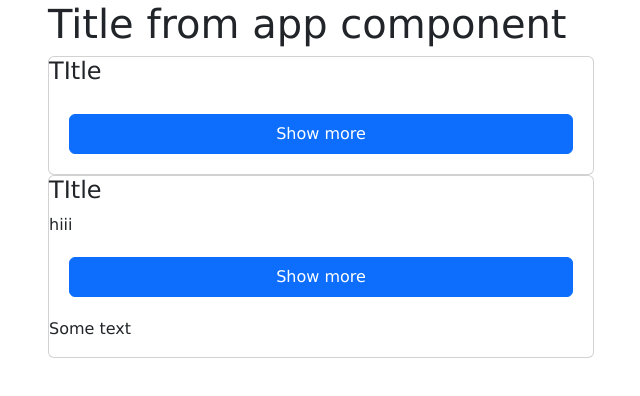
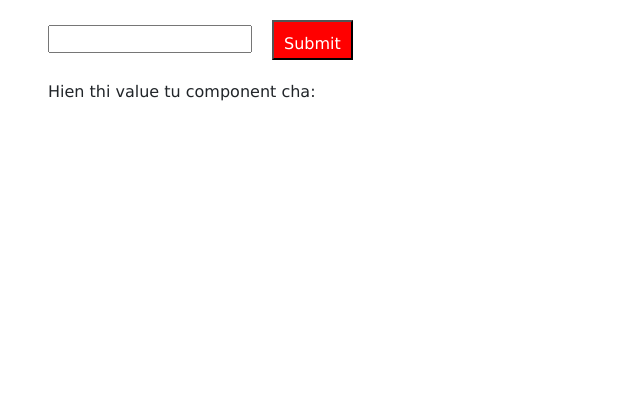
Before and after one commit to trieuquang204/learning-angular, an Angular app: page / in a window 1280 px wide. Shown: the top 396 px of the page, without its empty margins (34-674 px from the left). Built offline with nearby package versions, Linux system fonts and the light colour scheme.

Commit message:
Truyen du lieu tu parent => children

```diff
--- /dev/null
+++ b/src/app/Demo/demo.component.html
@@ -0,0 +1,3 @@
+<div class="demo">
+  <!-- <p>Text from input is: {{ value }} </p> -->
+</div>
--- a/src/app/Demo/demo/demo.component.ts
+++ b/src/app/Demo/demo.component.ts
@@ -1,4 +1,4 @@
-import { Component, OnInit } from '@angular/core';
+import { Component, OnInit, Input } from '@angular/core';
 
 @Component({
   selector: 'app-demo',
@@ -6,7 +6,7 @@ import { Component, OnInit } from '@angular/core';
   styleUrls: ['./demo.component.css']
 })
 export class DemoComponent implements OnInit {
-  public test : string = "This is hiii test";
+  @Input() value : string = 'initialization value';
 
   constructor() {}
 
--- a/src/app/Demo/demo/demo.component.html
+++ /dev/null
@@ -1 +0,0 @@
-<p>demo works!</p>
--- a/src/app/app.component.html
+++ b/src/app/app.component.html
@@ -1,17 +1,8 @@
 <div class="container">
- <div class="row">
-  <div class="col-md-6">
-    <h1>Title from app component</h1>
+  <input type="text" #input>
+  <button (click)="onSubmit(input)">Submit</button>
 
-    <div class="products">
-      <app-container>
-        <h4>Content chem them</h4>
-      </app-container>
-      <app-container>
-        <p class="test2">Some text</p>
-        <span class="title">hiii</span>
-      </app-container>
-    </div>
-  </div>
- </div>
+  <app-demo [value]="inputText"></app-demo>
+
+  <p>Hien thi value tu component cha: {{ inputText }}</p>
 </div>
--- a/src/app/app.component.ts
+++ b/src/app/app.component.ts
@@ -1,4 +1,3 @@
-// import {  } from '@angular/compiler';
 import { Component, ElementRef, ViewChild, ViewEncapsulation } from '@angular/core';
 import { ContainerComponent } from './Container/container.component';
 
@@ -9,16 +8,9 @@ import { ContainerComponent } from './Container/container.component';
   encapsulation: ViewEncapsulation.None
 })
 export class AppComponent {
-  title = 'learning-angular';
+  inputText : string = '';
 
-  @ViewChild('dobInput') dateOfBirth : ElementRef
-  @ViewChild('ageInput') age : ElementRef
-  @ViewChild(ContainerComponent, {static: true}) containerComp : ContainerComponent;
-
-  calculateAge() {
-    let birthYear = new Date(this.dateOfBirth.nativeElement.value).getFullYear()
-    let currentYear = new Date().getFullYear()
-    let age = currentYear - birthYear;
-    this.age.nativeElement.value = age;
+  onSubmit(inputElm : HTMLInputElement) {
+    this.inputText = inputElm.value;
   }
 }
--- a/src/app/app.module.ts
+++ b/src/app/app.module.ts
@@ -4,7 +4,7 @@ import { FormsModule } from '@angular/forms';
 
 import { AppComponent } from './app.component';
 import { ContainerComponent } from './Container/container.component';
-import { DemoComponent } from './Demo/demo/demo.component';
+import { DemoComponent } from './Demo/demo.component';
 import { CustomListComponent } from './Custom-list/custom-list.component';
 
 @NgModule({
```
Also changed, not shown: note.txt, src/app/Demo/demo.component.css (added), src/app/Demo/demo/demo.component.css (deleted), 1 other file (tests, documents, lock files or other folders).
